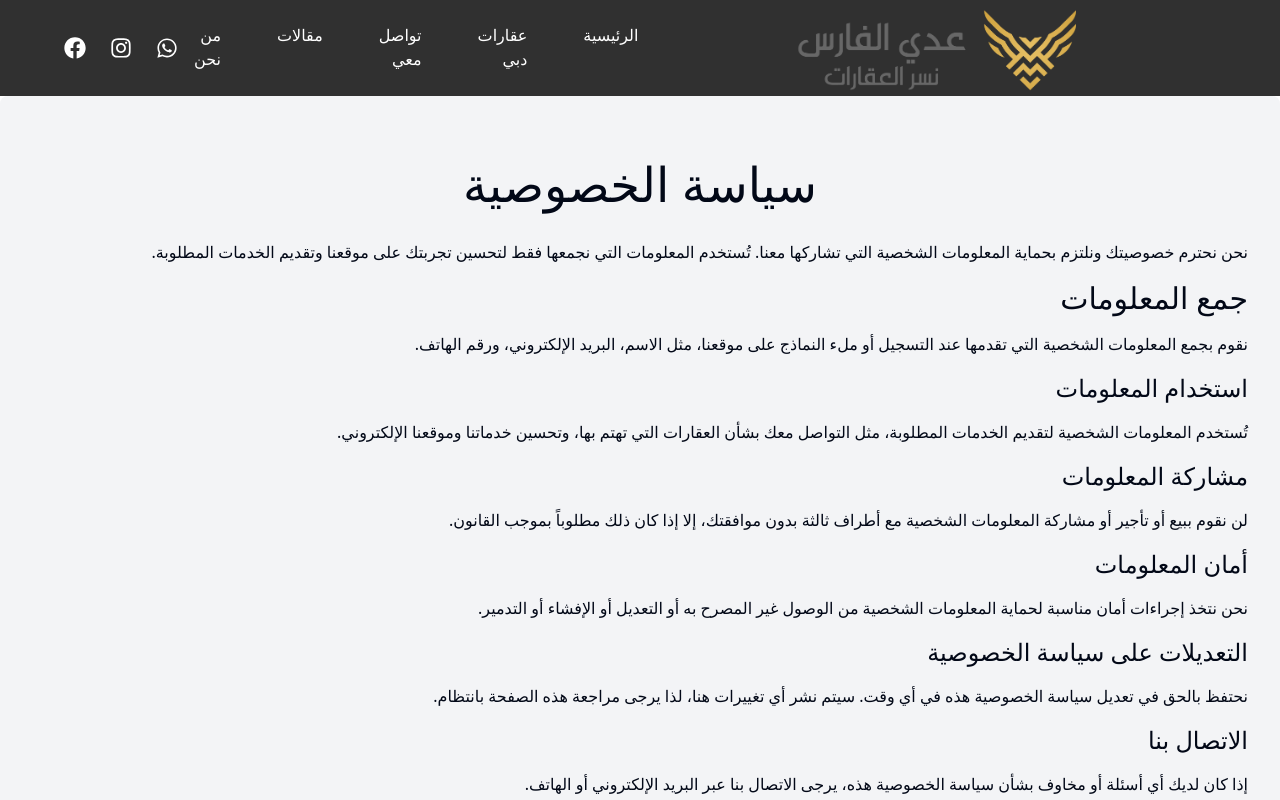
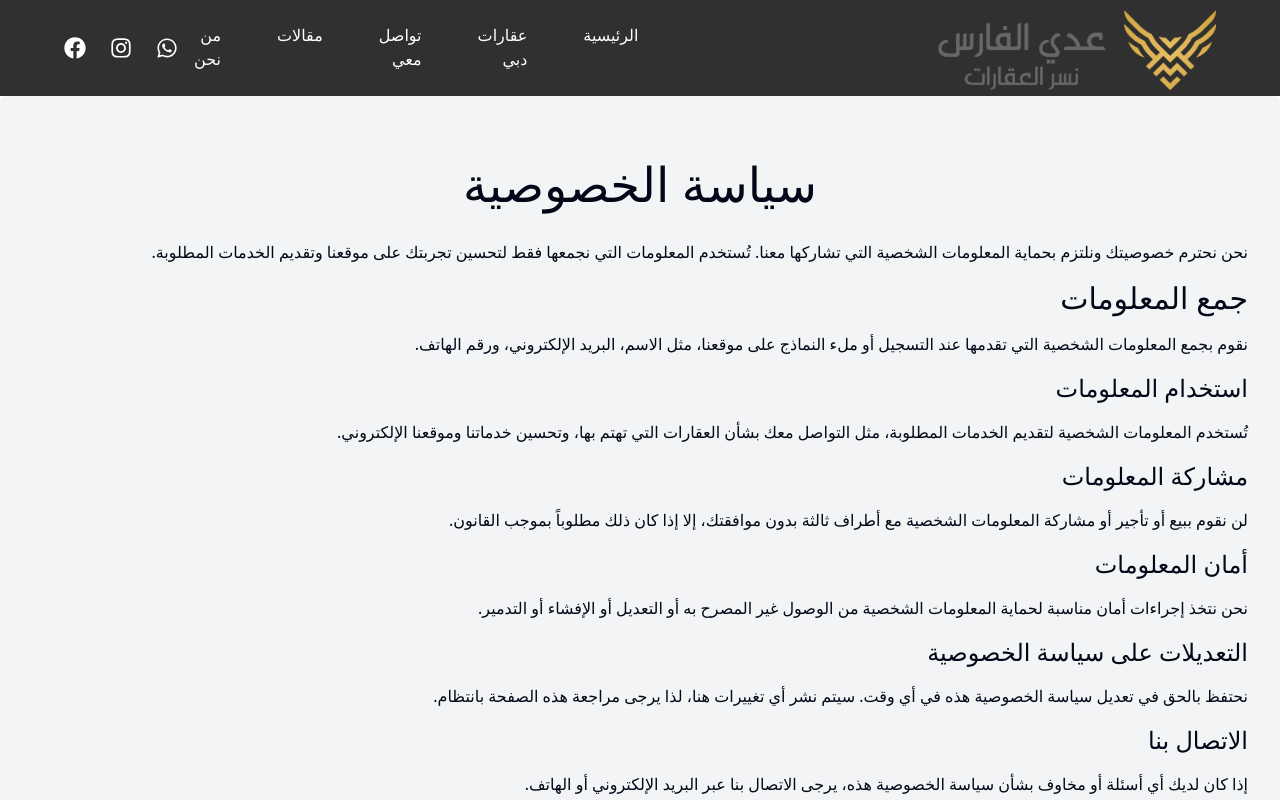
Before and after one commit to shhady/alfares, a Next.js app: page /privacy-policy in a window 1280 px wide. Shown: the top 800 px of the page. Built offline with nearby package versions, Linux system fonts and the light colour scheme; no server answers.

Commit message:
admin side bar

```diff
--- a/components/navbar/Navbar.jsx
+++ b/components/navbar/Navbar.jsx
@@ -25,7 +25,7 @@ export default function Navbar() {
         <div className="bg-[#303030] py-4 lg:px-16 px-4 h-24 flex items-center fixed top-0 left-0 right-0 z-50">
             <div className='w-full flex justify-between items-center max-h-full'>
              <div className="flex flex-grow lg:flex-grow-0 justify-center lg:justify-start">
-             <Link href='/' className=' flex justify-center items-center'>  <Image src='/Adi_Fares_Logo.png' alt="logo" width={200} height={100} className='w-auto h-1/2'/></Link>
+             <Link href='/' className=' flex justify-start items-center'>  <Image src='/Adi_Fares_Logo.png' alt="logo" width={200} height={100} className='w-auto h-1/2'/></Link>
             </div>
 
             <div className="hidden lg:flex gap-4">
```
